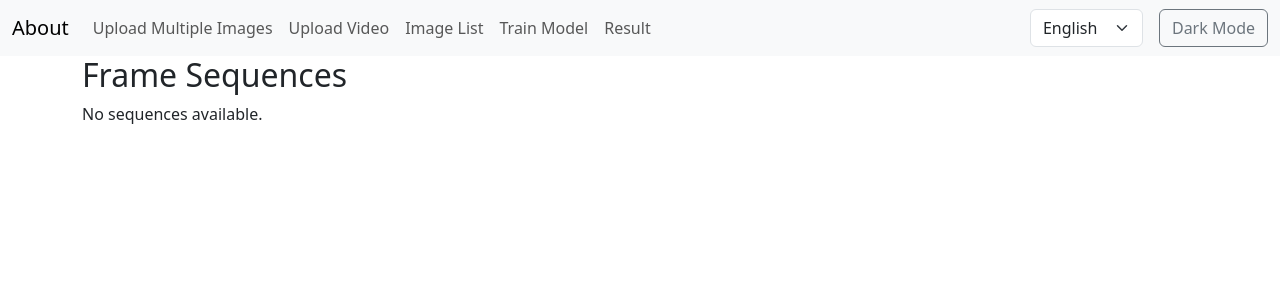
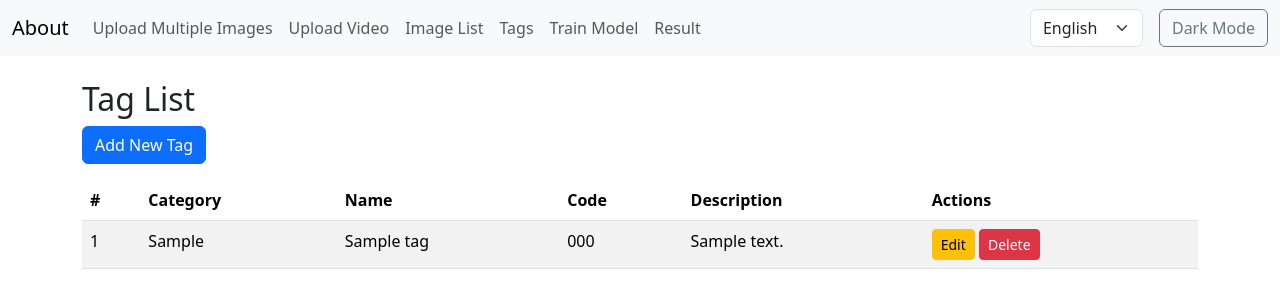
Before and after one commit to HukumaBob/segmentation, a Django app: page /en/ in a window 1280 px wide. Shown: the top 308 px of the page. Run offline with Django 5.2, Linux system fonts and the light colour scheme; tables that the repository leaves empty hold one stand-in row (values such as "Sample post"); data that the repository does not hold is empty; some libraries are stand-ins or nearby versions.

Commit message:
Edit tags

```diff
--- a/medical_segmentation/data_preparation/urls.py
+++ b/medical_segmentation/data_preparation/urls.py
@@ -11,5 +11,9 @@ urlpatterns = [
     path('create-frame-sequence/<str:video_id>/', views.create_frame_sequence, name='create_frame_sequence'),
     path('view-frame-sequence/<str:video_id>/', views.view_frame_sequence, name='view_frame_sequence'),
     path('sequence/<int:sequence_id>/delete/', views.delete_sequence, name='delete_sequence'),
-    path('', views.frame_sequence_list, name='frame_sequence_list'),
+    # path('', views.frame_sequence_list, name='frame_sequence_list'),
+    path('', views.TagListView.as_view(), name='tag_list'),
+    path('add/', views.TagCreateView.as_view(), name='tag_add'),
+    path('<int:pk>/edit/', views.TagUpdateView.as_view(), name='tag_edit'),
+    path('<int:pk>/delete/', views.TagDeleteView.as_view(), name='tag_delete'),
 ]
--- a/medical_segmentation/data_preparation/views.py
+++ b/medical_segmentation/data_preparation/views.py
@@ -7,31 +7,50 @@ from django.core.files.base import ContentFile
 from django.views.decorators.http import require_POST
 from django.conf import settings
 from django.db.models import Count
+from django.urls import reverse
+from django.views.generic import ListView, CreateView, UpdateView, DeleteView
 
 from utils.crop_frame import crop_frame
-from .forms import FrameSequenceForm, VideoForm
-from .models import ImageUpload, Video, Sequences
+from .forms import FrameSequenceForm, VideoForm, TagForm
+from .models import Video, Sequences, Tag
 from segmentation.models import FrameSequence
 from utils.ffmpeg_convert import extract_frames_from_video, convert_to_webm, save_webm
 from django.http import JsonResponse
 import logging
 logger = logging.getLogger(__name__)
 
-# def image_list(request):
-#     if request.method == 'POST':
-#         if 'delete_selected' in request.POST:
-#             image_ids = request.POST.getlist('images')
-#             for image_id in image_ids:
-#                 image = ImageUpload.objects.get(id=image_id)
-#                 image.delete()
-#         elif 'delete_single' in request.POST:
-#             image_id = request.POST.get('delete_single')
-#             image = ImageUpload.objects.get(id=image_id)
-#             image.delete()
-#         return redirect('data_preparation:image_list')
+# Просмотр всех тегов
+class TagListView(ListView):
+    model = Tag
+    template_name = 'data_preparation/tag_list.html'
+    context_object_name = 'tags'
 
-#     images = ImageUpload.objects.all()
-#     return render(request, 'data_preparation/image_list.html', {'images': images})
+# Создание нового тега
+class TagCreateView(CreateView):
+    model = Tag
+    form_class = TagForm
+    template_name = 'data_preparation/tag_form.html'
+
+    def get_success_url(self):
+        return reverse('data_preparation:tag_list')
+
+# Редактирование тега
+class TagUpdateView(UpdateView):
+    model = Tag
+    form_class = TagForm
+    template_name = 'data_preparation/tag_form.html'
+
+    def get_success_url(self):
+        return reverse('data_preparation:tag_list')
+
+# Удаление тега
+class TagDeleteView(DeleteView):
+    model = Tag
+    template_name = 'data_preparation/tag_confirm_delete.html'
+    context_object_name = 'tag'
+
+    def get_success_url(self):
+        return reverse('data_preparation:tag_list')
 
 def upload_multiple_images(request):
     if request.method == 'POST':
--- a/medical_segmentation/templates/data_preparation/frame_list.html
+++ b/medical_segmentation/templates/data_preparation/frame_list.html
@@ -1,7 +1,6 @@
 {% extends 'base.html' %}
 {% load static %}
 {% load i18n %}
-
 {% block content %}
   <div class="container">
     <h2>{% trans "Extracted Frames" %}</h2>
--- /dev/null
+++ b/medical_segmentation/templates/data_preparation/tag_list.html
@@ -0,0 +1,40 @@
+{% extends 'base.html' %}
+{% load static %}
+{% load i18n %}
+{% block content %}
+<div class="container mt-4">
+    <h2>Tag List</h2>
+    <a href="{% url 'data_preparation:tag_add' %}" class="btn btn-primary mb-3">Add New Tag</a>
+    <table class="table table-striped">
+        <thead>
+            <tr>
+                <th>#</th>
+                <th>Category</th>
+                <th>Name</th>
+                <th>Code</th>
+                <th>Description</th>
+                <th>Actions</th>
+            </tr>
+        </thead>
+        <tbody>
+            {% for tag in tags %}
+            <tr>
+                <td>{{ forloop.counter }}</td>
+                <td>{{ tag.category }}</td>
+                <td>{{ tag.name }}</td>
+                <td>{{ tag.code }}</td>
+                <td>{{ tag.description|default:"-" }}</td>
+                <td>
+                    <a href="{% url 'data_preparation:tag_edit' tag.pk %}" class="btn btn-warning btn-sm">Edit</a>
+                    <a href="{% url 'data_preparation:tag_delete' tag.pk %}" class="btn btn-danger btn-sm">Delete</a>
+                </td>
+            </tr>
+            {% empty %}
+            <tr>
+                <td colspan="6">No tags found.</td>
+            </tr>
+            {% endfor %}
+        </tbody>
+    </table>
+</div>
+{% endblock %}
--- a/medical_segmentation/templates/includes/header.html
+++ b/medical_segmentation/templates/includes/header.html
@@ -13,6 +13,9 @@
         </li>
         <li class="nav-item">
           <a class="nav-link" href="{% url 'data_preparation:frame_sequence_list' %}">{% trans "Image List" %}</a>
+        </li>
+        <li class="nav-item">
+          <a class="nav-link" href="{% url 'data_preparation:tag_list' %}">{% trans "Tags" %}</a>
         </li>
         <li class="nav-item">
           <a class="nav-link" href="{% url 'nettrain:start_training' %}">{% trans "Train Model" %}</a>
```
Also changed, not shown: medical_segmentation/data_preparation/forms.py (+8 -0 lines), medical_segmentation/templates/data_preparation/image_list.html (deleted, +0 -38 lines), medical_segmentation/templates/data_preparation/tag_confirm_delete.html (added, +12 -0 lines), medical_segmentation/templates/data_preparation/tag_form.html (added, +37 -0 lines).
